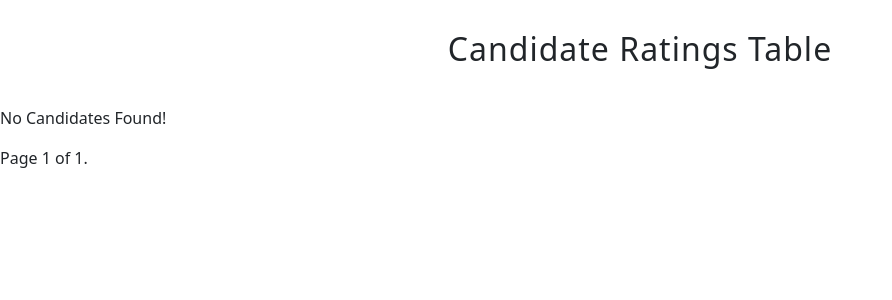
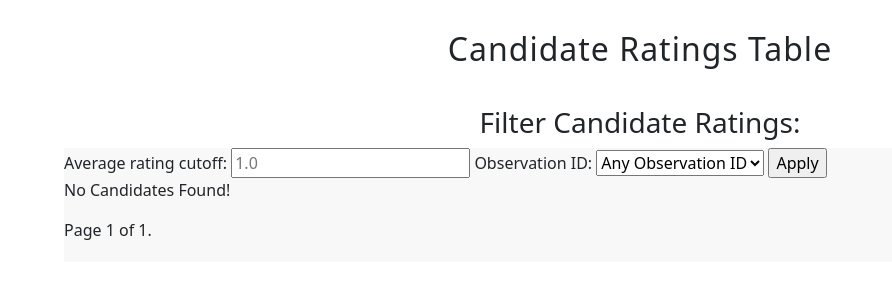
Before and after one commit to robotopia/GleamXGPMonitoring, a Django app: page /candidate_table/ in a window 1280 px wide. Shown: the part 72-372 px from the top of the page, without its empty margins (0-892 px from the left). Run offline with Django 4.2, Linux system fonts and the light colour scheme; data that the repository does not hold is empty.

Commit message:
Made some simplet filters for average rating and observation ID

```diff
--- a/gleam_webapp/candidate_app/views.py
+++ b/gleam_webapp/candidate_app/views.py
@@ -274,9 +274,11 @@ def candidate_random(request):
 
 
 def candidate_table(request):
+    obs_id = models.Observation.objects.all().order_by("observation_id")
+
     # Order by the column the user clicked or by observation_id by default
     order_by = request.GET.get('order_by', '-avg_rating')
-    candidates = models.Candidate.objects.annotate(
+    candidates = models.Candidate.objects.all().annotate(
         num_ratings=Count('rating'),
         avg_rating=Avg('rating__rating'),
         transient_count=Count('rating', filter=Q(rating__cand_type='T')),
@@ -290,23 +292,24 @@ def candidate_table(request):
         other_count=Count('rating', filter=Q(rating__cand_type='O')),
     ).order_by(order_by, '-avg_rating')
 
-    # candidates = filter_claims(request, candidates)
+    # Ratings filter
+    try:
+        rating_cutoff = float(request.GET.get("rating_cutoff"))
+        candidates = candidates.filter(avg_rating__gte=rating_cutoff)
+    except (ValueError, TypeError) as e:
+        logger.debug(e)
 
-    # rating_cutoff = get_rating_cutoff(request)
-    # min_ratings = get_min_ratings(request)
-    # sigma_cutoff = get_sigma_cutoff(request)
-
-    # if rating_cutoff is not None:
-    #     candidates = candidates.filter(avg_rating__gte=rating_cutoff)
-    # if min_ratings is not None:
-    #     candidates = candidates.filter(num_ratings__gte=min_ratings)
-    # if sigma_cutoff is not None:
-    #     candidates = candidates.filter(sigma__gte=sigma_cutoff)
+    # Obsid filter
+    try:
+        obs_filter = float(request.GET.get("obs_id"))
+        candidates = candidates.filter(obs_id__observation_id=obs_filter)
+    except (ValueError, TypeError) as e:
+        logger.debug(e)
 
     paginator = Paginator(candidates, 25)
     page_number = request.GET.get('page', 1)
     page_obj = paginator.get_page(page_number)
-    return render(request, 'candidate_app/candidate_table.html', {'page_obj': page_obj})
+    return render(request, 'candidate_app/candidate_table.html', {'page_obj': page_obj, "obs_id": obs_id})
 
 
 @api_view(['POST'])
--- a/gleam_webapp/templates/candidate_app/candidate_table.html
+++ b/gleam_webapp/templates/candidate_app/candidate_table.html
@@ -6,8 +6,23 @@
 
 <title>Candidate Ratings Table</title>
 <h2>Candidate Ratings Table</h2>
-
-<div>
+<h3>Filter Candidate Ratings:</h3>
+  <div style="background-color:#f8f8f8; width:90%; margin: 0 auto; padding-bottom: 20px;">
+    <form method="get">
+      <label class="label">Average rating cutoff: <input class="input" name="rating_cutoff" type=number placeholder="1.0" step="0.01"></label>
+      <label class="label">Observation ID:
+        <select name="obs_id">
+          <option disabled selected value> Any Observation ID </option>
+          {% for obs in obs_id %}
+            <option value="{{ obs.observation_id }}">{{ obs.observation_id }}</option>
+          {% endfor %}
+        </select>
+      </label>
+      <!-- <label class="label">Minimum number of ratings: <input class="input" name="min_ratings" type=number value=5></label>
+      <label class="label">Sigma cutoff: <input class="input" name="sigma_cutoff" type=number placeholder="1.0" step="0.01"></label> -->
+      <input class="button is-primary" type=submit value="Apply">
+    </form>
+  <div>
 {% if page_obj %}
   <table class="fl-table">
     <thead>
```
